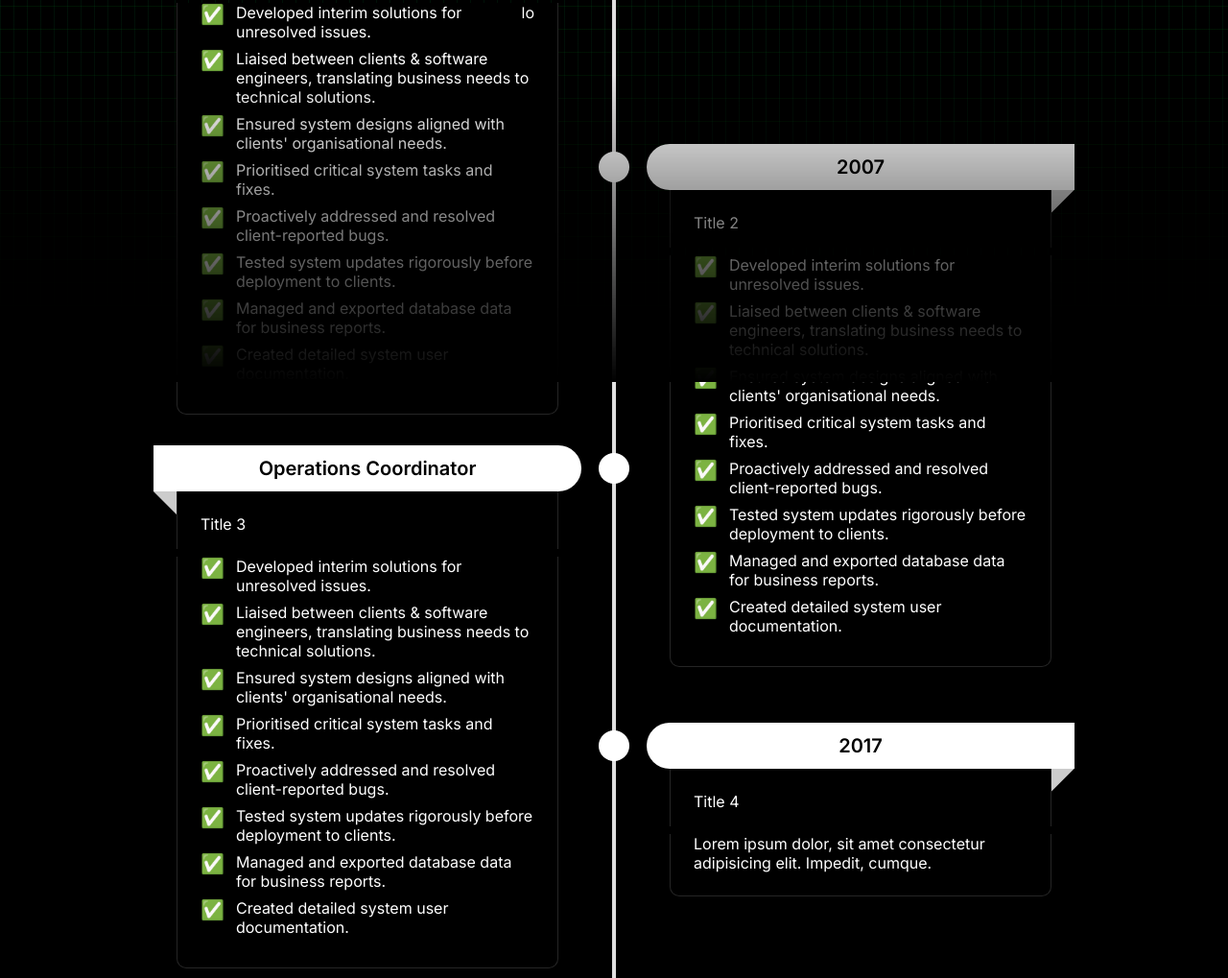
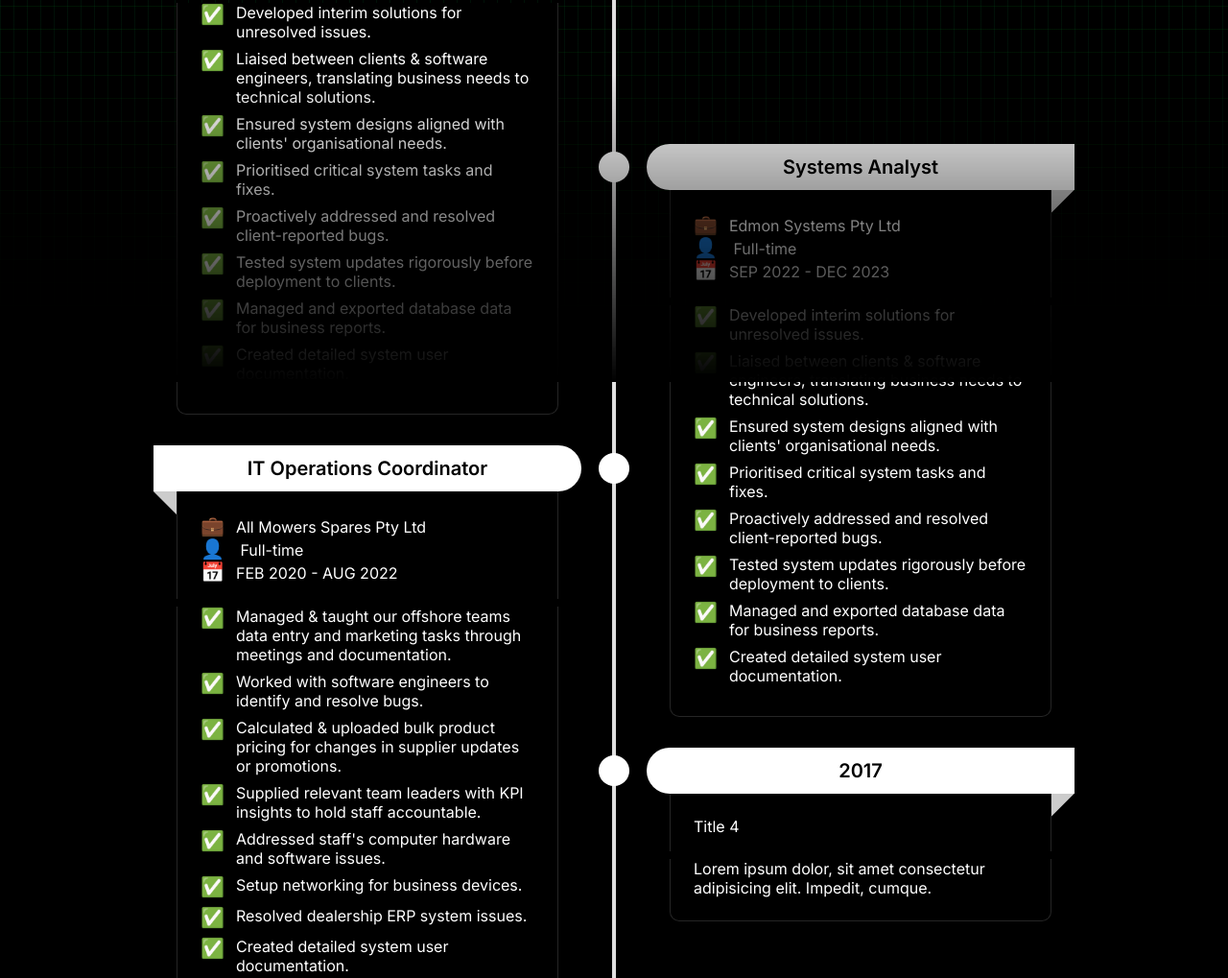
Before and after one commit to Sam-WebP/CSU, a website: page ITC293 Introduction to the Web/Assessment 2 Basic HTML and CSS/pages/resume.html in a window 1280 px wide. Shown: the part 402-1421 px from the top of the page at 96% size. Drawn offline with Linux system fonts and the light colour scheme.

Commit message:
Updated resume job information

```diff
--- a/ITC293 Introduction to the Web/Assessment 2 Basic HTML and CSS/pages/resume.html
+++ b/ITC293 Introduction to the Web/Assessment 2 Basic HTML and CSS/pages/resume.html
@@ -39,16 +39,14 @@
                 <li style="--accent-color:#41516C">
                     <div class="date">Software Engineer</div>
                     <div class="title">
-                        <p><span class="emoji-title">💼</span>insert company here</p>
-                        <p><span class="emoji-title">👤</span> Internship/CSU Project</p>
-                        <p><span class="emoji-title">📅</span>FEB 2024 - Current</p>
-
+                        <p><span class="emoji-title">&#128188</span>Anomaly Software Pty Ltd</p>
+                        <p><span class="emoji-title">&#128100</span> Internship/CSU Project</p>
+                        <p><span class="emoji-title">&#128197</span>FEB 2024 - Current</p>
                     </div>
-
                     <div class="descr">
                         <div class="item-content">
                             <span class="tick">&#9989;</span>
-                            <p class="item-text">Developed interim solutions for unresolved issues.</p>lo
+                            <p class="item-text">Developed interim solutions for unresolved issues.</p>
                         </div>
                         <div class="item-content">
                             <span class="tick">&#9989;</span>
@@ -82,8 +80,12 @@
                 </li>
 
                 <li style="--accent-color:#FBCA3E">
-                    <div class="date">2007</div>
-                    <div class="title">Title 2</div>
+                    <div class="date">Systems Analyst</div>
+                    <div class="title">
+                        <p><span class="emoji-title">&#128188</span>Edmon Systems Pty Ltd</p>
+                        <p><span class="emoji-title">&#128100</span> Full-time</p>
+                        <p><span class="emoji-title">&#128197</span>SEP 2022 - DEC 2023</p>
+                    </div>
                     <div class="descr">
                         <div class="item-content">
                             <span class="tick">&#9989;</span>
@@ -120,36 +122,40 @@
                     </div>
                 </li>
                 <li style="--accent-color:#E24A68">
-                    <div class="date">Operations Coordinator</div>
-                    <div class="title">Title 3</div>
+                    <div class="date">IT Operations Coordinator</div>
+                    <div class="title">
+                        <p><span class="emoji-title">&#128188</span>All Mowers Spares Pty Ltd</p>
+                        <p><span class="emoji-title">&#128100</span> Full-time</p>
+                        <p><span class="emoji-title">&#128197</span>FEB 2020 - AUG 2022</p>
+                    </div>
                     <div class="descr">
                         <div class="item-content">
                             <span class="tick">&#9989;</span>
-                            <p class="item-text">Developed interim solutions for unresolved issues.</p>
+                            <p class="item-text">Managed & taught our offshore teams data entry and marketing tasks through meetings and documentation.</p>
                         </div>
                         <div class="item-content">
                             <span class="tick">&#9989;</span>
-                            <p class="item-text">Liaised between clients & software engineers, translating business needs to technical solutions.</p>
+                            <p class="item-text">Worked with software engineers to identify and resolve bugs.</p>
                         </div>
                         <div class="item-content">
                             <span class="tick">&#9989;</span>
-                            <p class="item-text">Ensured system designs aligned with clients' organisational needs.</p>
+                            <p class="item-text">Calculated & uploaded bulk product pricing for changes in supplier updates or promotions.</p>
                         </div>
                         <div class="item-content">
                             <span class="tick">&#9989;</span>
-                            <p class="item-text">Prioritised critical system tasks and fixes.</p>
+                            <p class="item-text">Supplied relevant team leaders with KPI insights to hold staff accountable.</p>
                         </div>
                         <div class="item-content">
                             <span class="tick">&#9989;</span>
-                            <p class="item-text">Proactively addressed and resolved client-reported bugs.</p>
+                            <p class="item-text">Addressed staff's computer hardware and software issues.</p>
                         </div>
                         <div class="item-content">
                             <span class="tick">&#9989;</span>
-                            <p class="item-text">Tested system updates rigorously before deployment to clients.</p>
+                            <p class="item-text">Setup networking for business devices.</p>
                         </div>
                         <div class="item-content">
                             <span class="tick">&#9989;</span>
-                            <p class="item-text">Managed and exported database data for business reports.</p>
+                            <p class="item-text">Resolved dealership ERP system issues.</p>
                         </div>
                         <div class="item-content">
                             <span class="tick">&#9989;</span>
```
